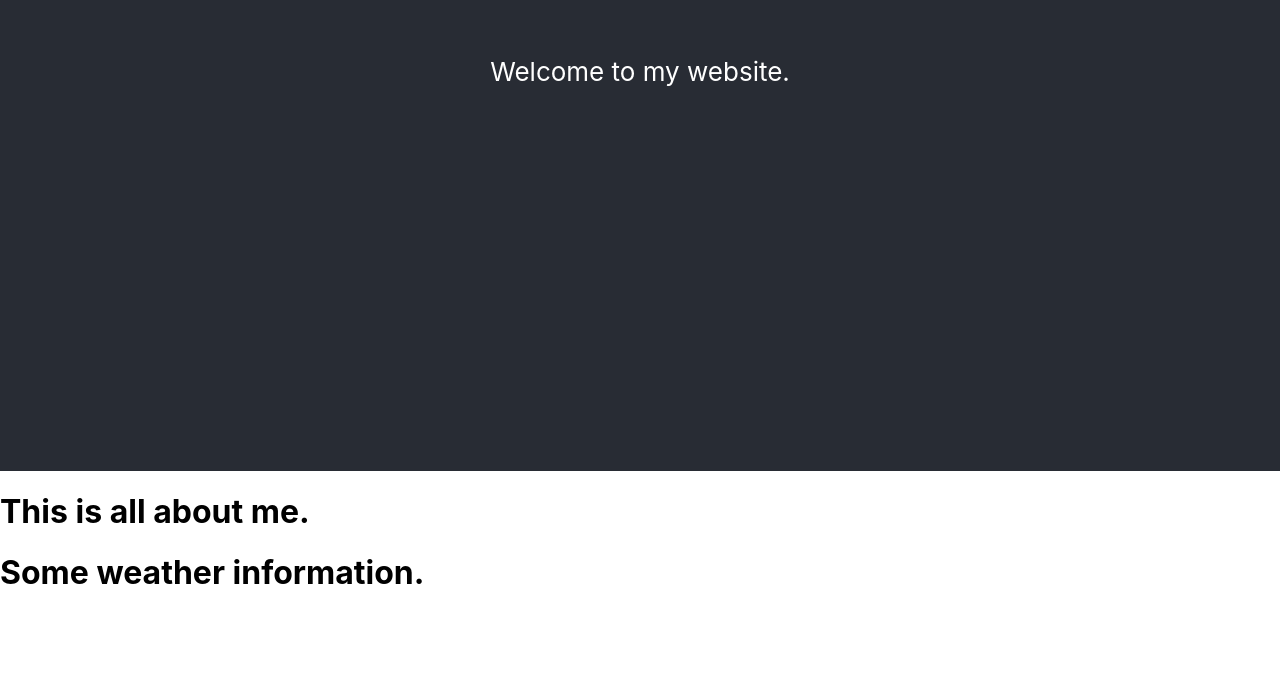
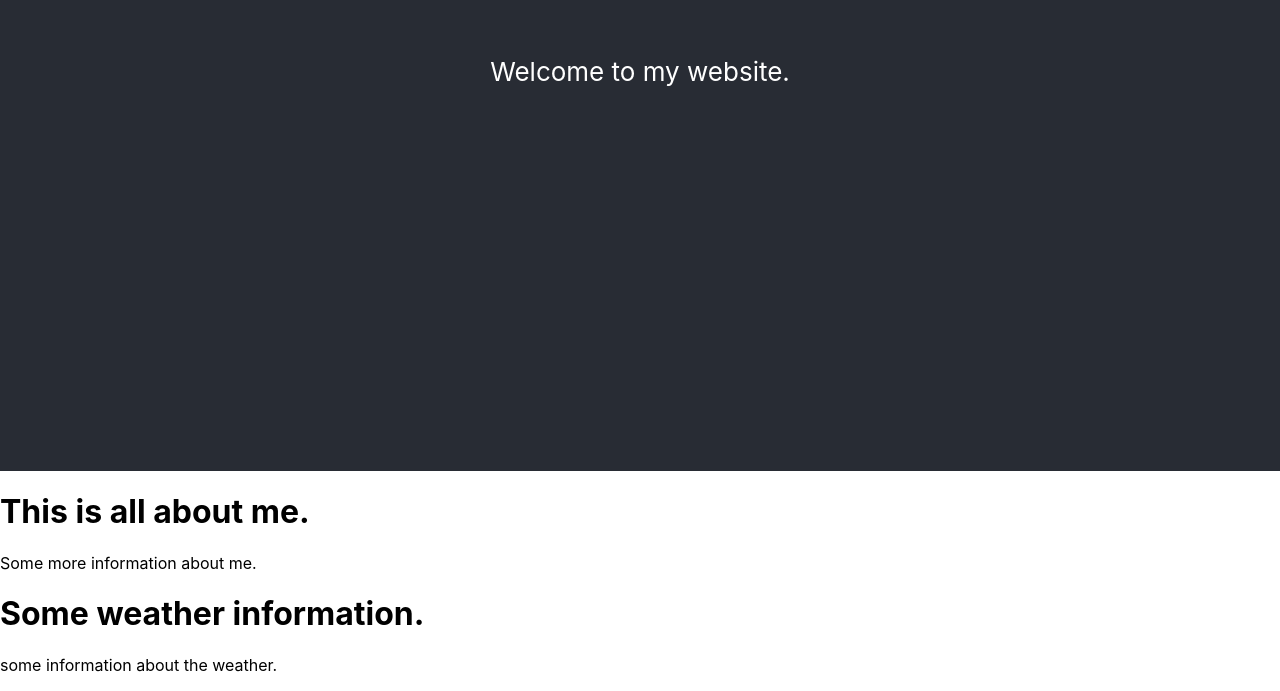
Before and after one commit to BobbyEllena/portfolio, a React (Create React App) app in the folder portfolio/: page / in a window 1280 px wide. Shown: the part 329-1020 px from the top of the page. Before the commit the page ends 942 px from the top, so only its background shows below. Built offline with nearby package versions, Linux system fonts and the light colour scheme.

Commit message:
more moving around of the parts of the site.

```diff
--- a/portfolio/src/Me.js
+++ /dev/null
@@ -1,9 +0,0 @@
-import React from "react"
-
-function Me() {
-    return (
-    <h1>This is all about me.</h1>
-    )
-}
-
-export default Me
--- a/portfolio/src/index.js
+++ b/portfolio/src/index.js
@@ -4,7 +4,7 @@ import './index.css';
 import App from './App';
 import reportWebVitals from './reportWebVitals';
 import Weather from "./weather/Weather"
-import Me from './Me'
+import Me from './me/Me'
 
 ReactDOM.render(
   <React.StrictMode>
--- /dev/null
+++ b/portfolio/src/me/Me.js
@@ -0,0 +1,17 @@
+import React from "react"
+
+function Me() {
+    return (
+        <div>
+            <h1>This is all about me.</h1>
+
+            <p>
+                Some more information about me.
+            </p>
+        </div>
+
+
+    )
+}
+
+export default Me
--- a/portfolio/src/weather/Weather.js
+++ b/portfolio/src/weather/Weather.js
@@ -3,9 +3,8 @@ import React from 'react'
 function Weather() {
     return (
     <div>
-        <h1>
-            Some weather information.
-        </h1>
+        <h1>Some weather information.</h1>
+        <p>some information about the weather.</p>
     </div>
     )
 }
```
